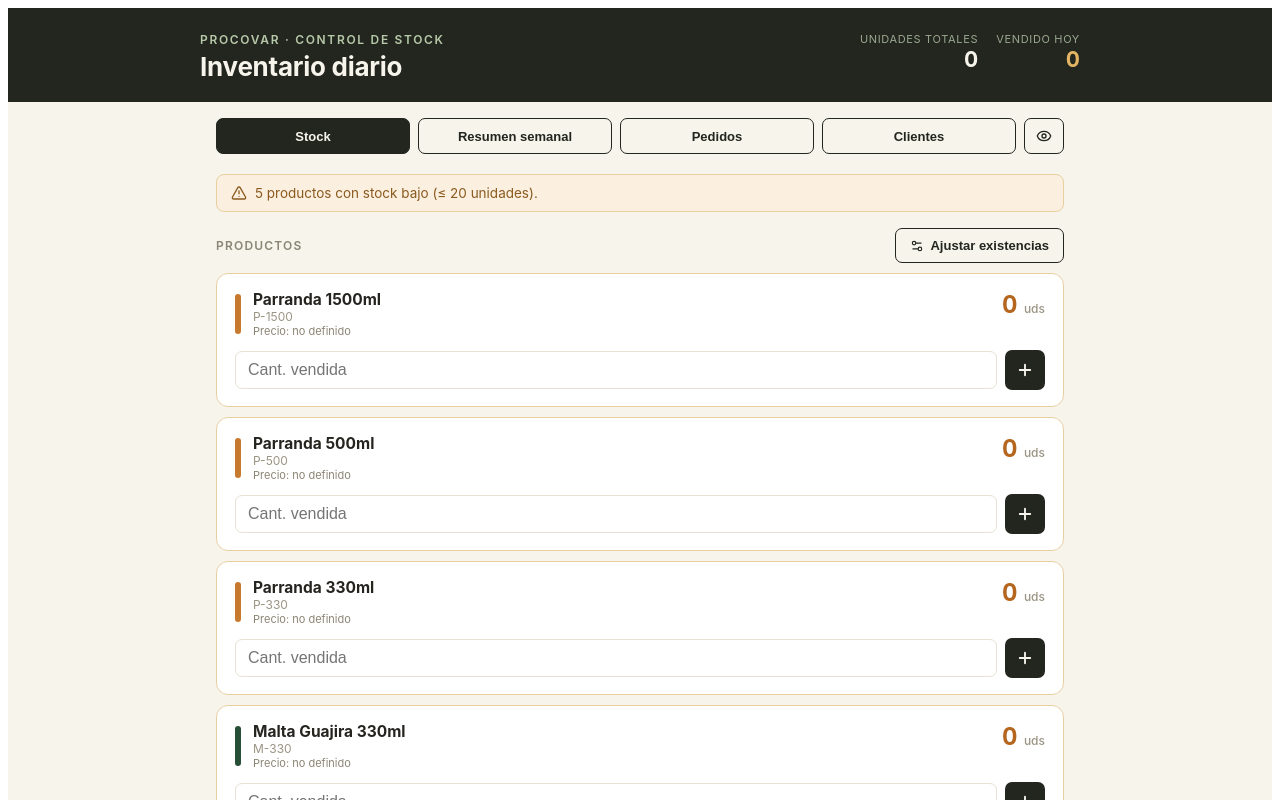
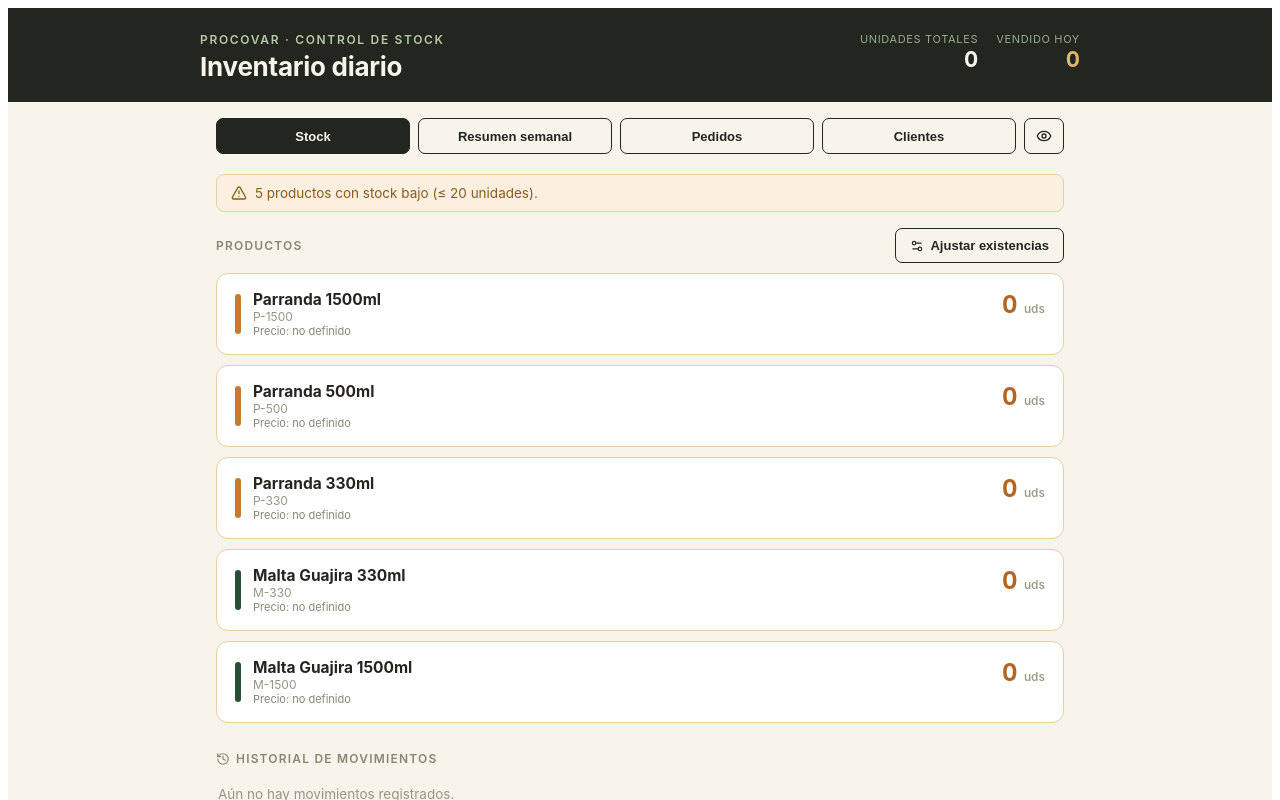
Before and after one commit to raulsp9007/inventario-procovar, a React (Vite) app: page / in a window 1280 px wide. Shown: the top 800 px of the page. Built offline with nearby package versions, Linux system fonts and the light colour scheme.

Commit message:
refactor: remove sale entry from Stock tab, sell only via Pedidos
Cant. vendida/Registrar venta quedaban duplicados con el flujo de
Pedidos. Deshacer ultimo movimiento se mantiene (sirve tambien para
revertir ajustes manuales de stock).

```diff
--- a/src/InventoryApp.jsx
+++ b/src/InventoryApp.jsx
@@ -1,5 +1,5 @@
 import { useState, useEffect, useCallback } from "react";
-import { Plus, RotateCcw, AlertTriangle, History, Settings2, Eye, EyeOff } from "lucide-react";
+import { RotateCcw, AlertTriangle, History, Settings2, Eye, EyeOff } from "lucide-react";
 import { getData, setData } from "./storage";
 import { todayStr, formatDate, formatDateTime } from "./dateUtils";
 import { formatCUP } from "./money";
@@ -35,9 +35,6 @@ export default function InventoryApp() {
   const [showPrices, setShowPrices] = useState(true);
   const [loaded, setLoaded] = useState(false);
   const [saveState, setSaveState] = useState("idle"); // idle | saving | saved
-  const [saleInputs, setSaleInputs] = useState(() =>
-    DEFAULT_PRODUCTS.reduce((acc, p) => ({ ...acc, [p.code]: "" }), {})
-  );
   const [editMode, setEditMode] = useState(false);
   const [editInputs, setEditInputs] = useState({});
   const [editPriceInputs, setEditPriceInputs] = useState({});
@@ -113,37 +110,6 @@ export default function InventoryApp() {
       timestamp: new Date().toISOString(),
       ...extra,
     };
-  }
-
-  function registerSale(code) {
-    const raw = saleInputs[code];
-    const qty = parseInt(raw, 10);
-    if (!raw || isNaN(qty) || qty <= 0) {
-      setError("Ingresa una cantidad válida.");
-      setTimeout(() => setError(""), 2500);
-      return;
-    }
-    const current = stock[code] || 0;
-    if (qty > current) {
-      setError("No hay suficiente stock para esa venta.");
-      setTimeout(() => setError(""), 2500);
-      return;
-    }
-    const unitPrice = prices[code] || 0;
-    const nextStock = { ...stock, [code]: current - qty };
-    const movement = makeMovement(code, "venta", qty, { unitPrice });
-    const nextMovements = [movement, ...movements].slice(0, 500);
-    const nextCumulativeRevenue = cumulativeRevenue + qty * unitPrice;
-    setStock(nextStock);
-    setMovements(nextMovements);
-    setCumulativeRevenue(nextCumulativeRevenue);
-    setSaleInputs((s) => ({ ...s, [code]: "" }));
-    persist({
-      ...currentPersistedState,
-      stock: nextStock,
-      movements: nextMovements,
-      cumulativeRevenue: nextCumulativeRevenue,
-    });
   }
 
   function undoLast(code) {
@@ -502,46 +468,19 @@ export default function InventoryApp() {
                   </div>
                 </div>
 
-                {!editMode && (
+                {!editMode && lastMovement && (
                   <div style={{ display: "flex", flexWrap: "wrap", gap: 8, marginTop: 12, alignItems: "center" }}>
-                    <input
-                      type="number"
-                      inputMode="numeric"
-                      placeholder="Cant. vendida"
-                      value={saleInputs[p.code] ?? ""}
-                      onChange={(e) => setSaleInputs((s) => ({ ...s, [p.code]: e.target.value }))}
-                      onKeyDown={(e) => { if (e.key === "Enter") registerSale(p.code); }}
-                      style={{
-                        flex: "1 1 auto", minWidth: 110, border: "1px solid #E7E2D3", borderRadius: 7,
-                        padding: "9px 12px", fontSize: 16, fontVariantNumeric: "tabular-nums",
-                      }}
-                    />
                     <button
-                      onClick={() => registerSale(p.code)}
-                      title="Registrar venta"
-                      aria-label="Registrar venta"
+                      onClick={() => undoLast(p.code)}
+                      title="Deshacer último movimiento"
                       style={{
                         display: "flex", alignItems: "center", justifyContent: "center",
-                        flex: "0 0 auto", width: 40, height: 40,
-                        background: "#22261F", color: "#F7F4EC", border: "none",
-                        borderRadius: 7, padding: "10px", cursor: "pointer",
+                        background: "transparent", border: "1px solid #E7E2D3", color: "#8A8574",
+                        borderRadius: 7, width: 40, height: 40, cursor: "pointer", flexShrink: 0,
                       }}
                     >
-                      <Plus size={18} strokeWidth={2.5} />
+                      <RotateCcw size={14} />
                     </button>
-                    {lastMovement && (
-                      <button
-                        onClick={() => undoLast(p.code)}
-                        title="Deshacer último movimiento"
-                        style={{
-                          display: "flex", alignItems: "center", justifyContent: "center",
-                          background: "transparent", border: "1px solid #E7E2D3", color: "#8A8574",
-                          borderRadius: 7, width: 40, height: 40, cursor: "pointer", flexShrink: 0,
-                        }}
-                      >
-                        <RotateCcw size={14} />
-                      </button>
-                    )}
                   </div>
                 )}
               </div>
```
